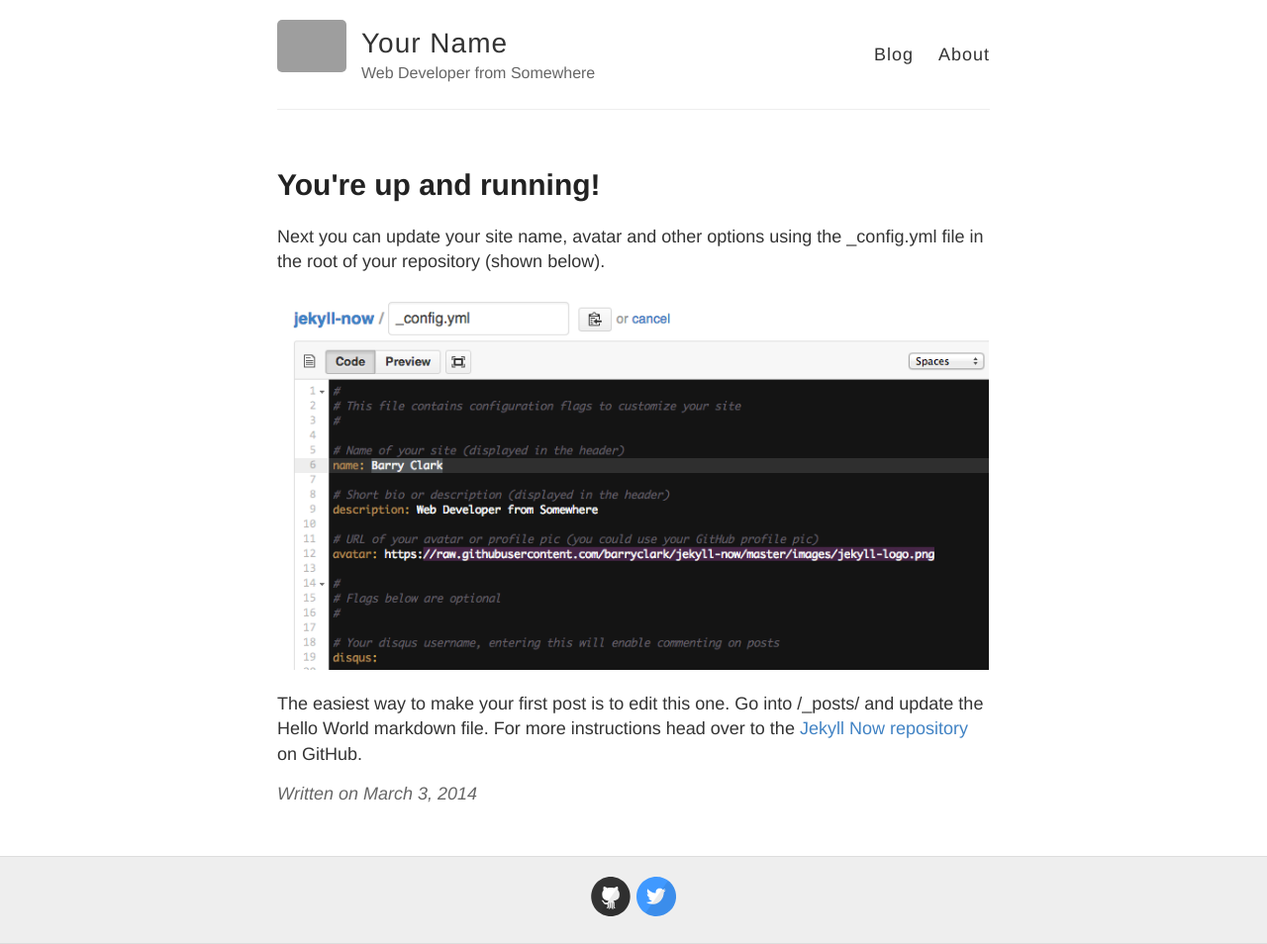
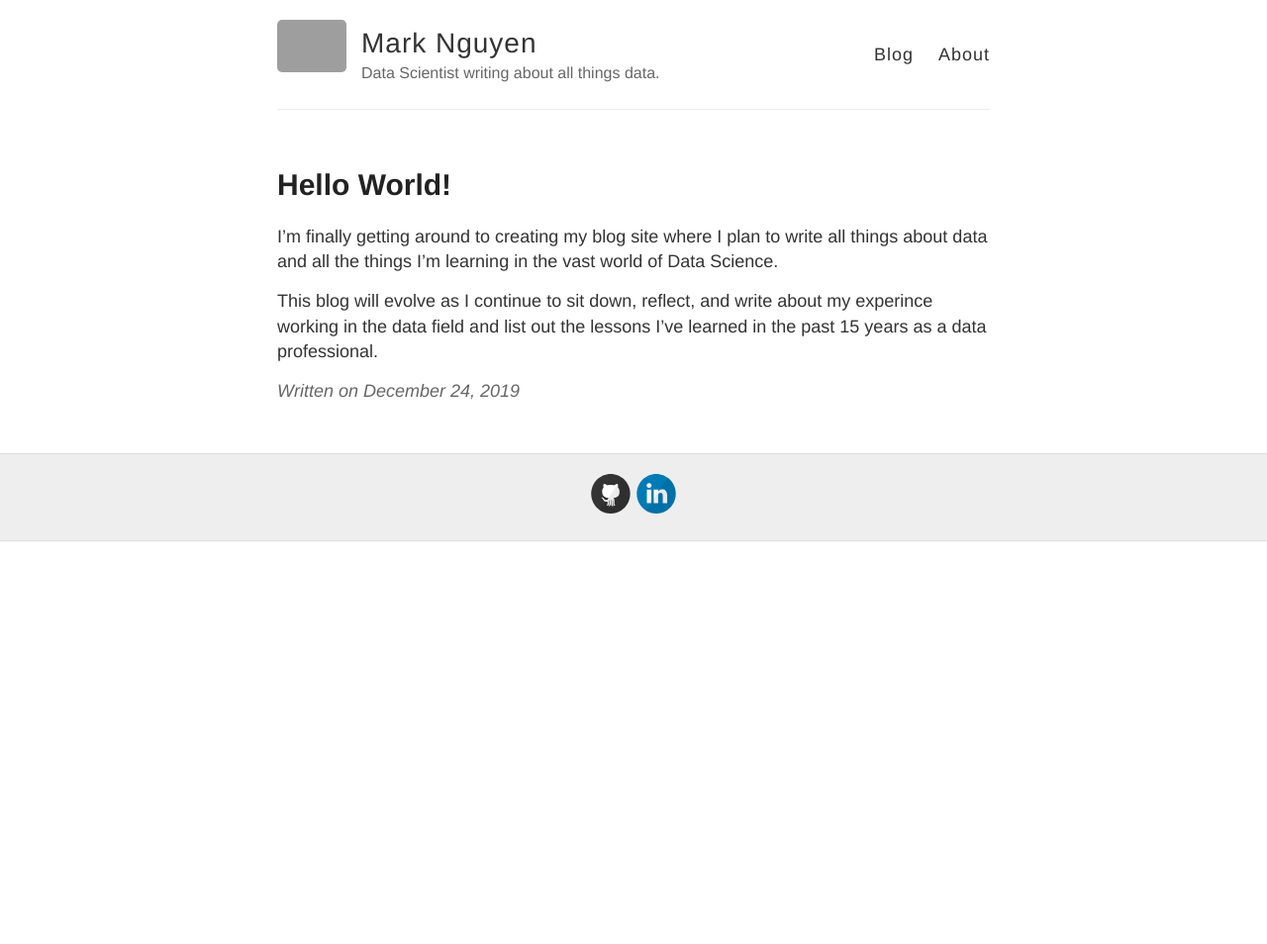
Before and after one commit to Mrk-Nguyen/Mrk-Nguyen.github.io, a Jekyll site: the page built from _posts/2019-12-24-Hello-World.md, in a window 1280 px wide. Shown: the whole page at 99% size. Built offline with Jekyll 4.4.1, drawn with Linux system fonts in a browser that asks for light colours; after the commit the page ends 900 px from its top, so only the background shows below that; grey boxes are pictures that could not be loaded.

Commit message:
Add first post

```diff
--- a/_config.yml
+++ b/_config.yml
@@ -3,13 +3,13 @@
 #
 
 # Name of your site (displayed in the header)
-name: Your Name
+name: Mark Nguyen
 
 # Short bio or description (displayed in the header)
-description: Web Developer from Somewhere
+description: Data Scientist writing about all things data.
 
 # URL of your avatar or profile pic (you could use your GitHub profile pic)
-avatar: https://raw.githubusercontent.com/barryclark/jekyll-now/master/images/jekyll-logo.png
+avatar: https://github.com/Mrk-Nguyen/Mrk-Nguyen.github.io/raw/master/images/me.jpg
 
 #
 # Flags below are optional
@@ -21,12 +21,12 @@ footer-links:
   email:
   facebook:
   flickr:
-  github: barryclark/jekyll-now
+  github: Mrk-Nguyen
   instagram:
-  linkedin:
+  linkedin: marknguyen1
   pinterest:
   rss: # just type anything here for a working RSS icon
-  twitter: jekyllrb
+  twitter:
   stackoverflow: # your stackoverflow profile, e.g. "users/50476/bart-kiers"
   youtube: # channel/<your_long_string> or user/<user-name>
   googleplus: # anything in your profile username that comes after plus.google.com/
@@ -41,7 +41,7 @@ google_analytics:
 
 # Your website URL (e.g. http://barryclark.github.io or http://www.barryclark.co)
 # Used for Sitemap.xml and your RSS feed
-url:
+url: http://www.marknguyen.me
 
 # If you're hosting your site at a Project repository on GitHub pages
 # (http://yourusername.github.io/repository-name)
--- a/_posts/2014-3-3-Hello-World.md
+++ /dev/null
@@ -1,10 +0,0 @@
----
-layout: post
-title: You're up and running!
----
-
-Next you can update your site name, avatar and other options using the _config.yml file in the root of your repository (shown below).
-
-![_config.yml]({{ site.baseurl }}/images/config.png)
-
-The easiest way to make your first post is to edit this one. Go into /_posts/ and update the Hello World markdown file. For more instructions head over to the [Jekyll Now repository](https://github.com/barryclark/jekyll-now) on GitHub.
--- /dev/null
+++ b/_posts/2019-12-24-Hello-World.md
@@ -0,0 +1,10 @@
+---
+layout: post
+title: Hello World!
+---
+
+I'm finally getting around to creating my blog site where I plan to write all things about data and all the things I'm learning in the vast world of Data Science.
+
+This blog will evolve as I continue to sit down, reflect, and write about my experince working in the data field and list out the lessons I've learned in the past 15 years as a data professional.
+
+<!--![_config.yml]({{ site.baseurl }}/images/config.png)-->
```
Also changed, not shown: about.md (+6 -4 lines), images/config.png (deleted), images/first-post.png (deleted), images/jekyll-logo.png (deleted), images/jekyll-now-theme-screenshot.jpg (deleted), 1 other file.
